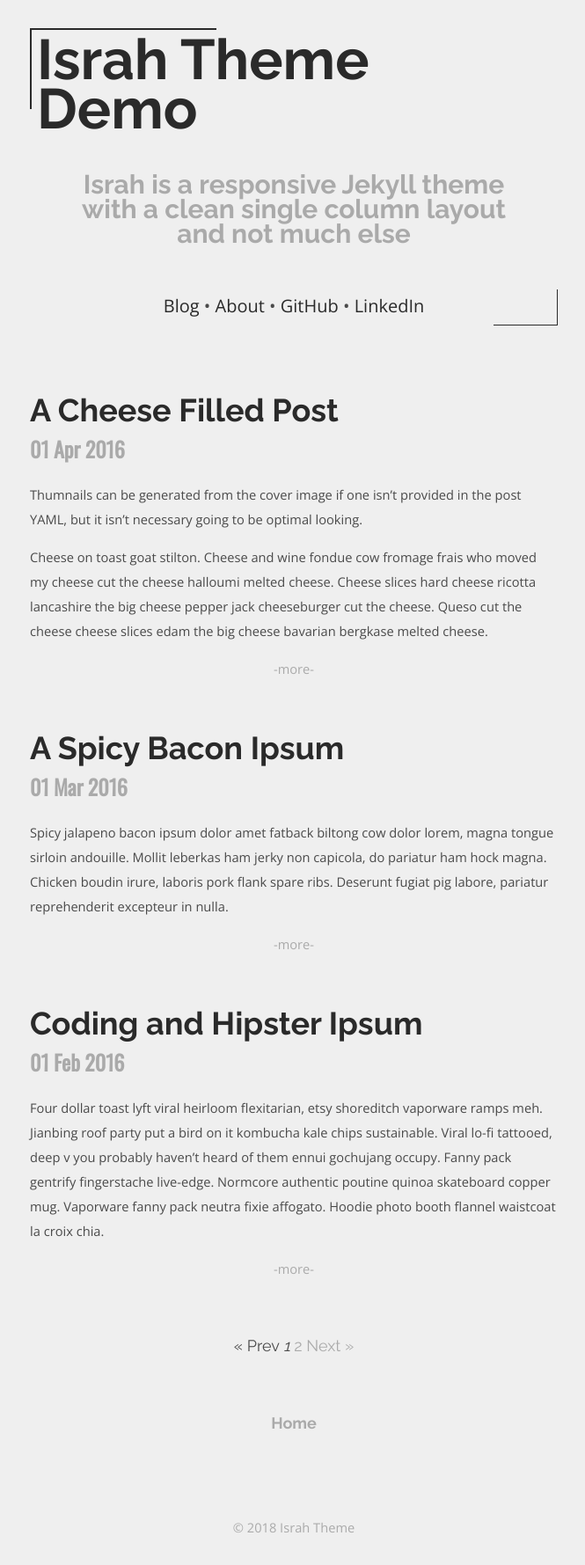
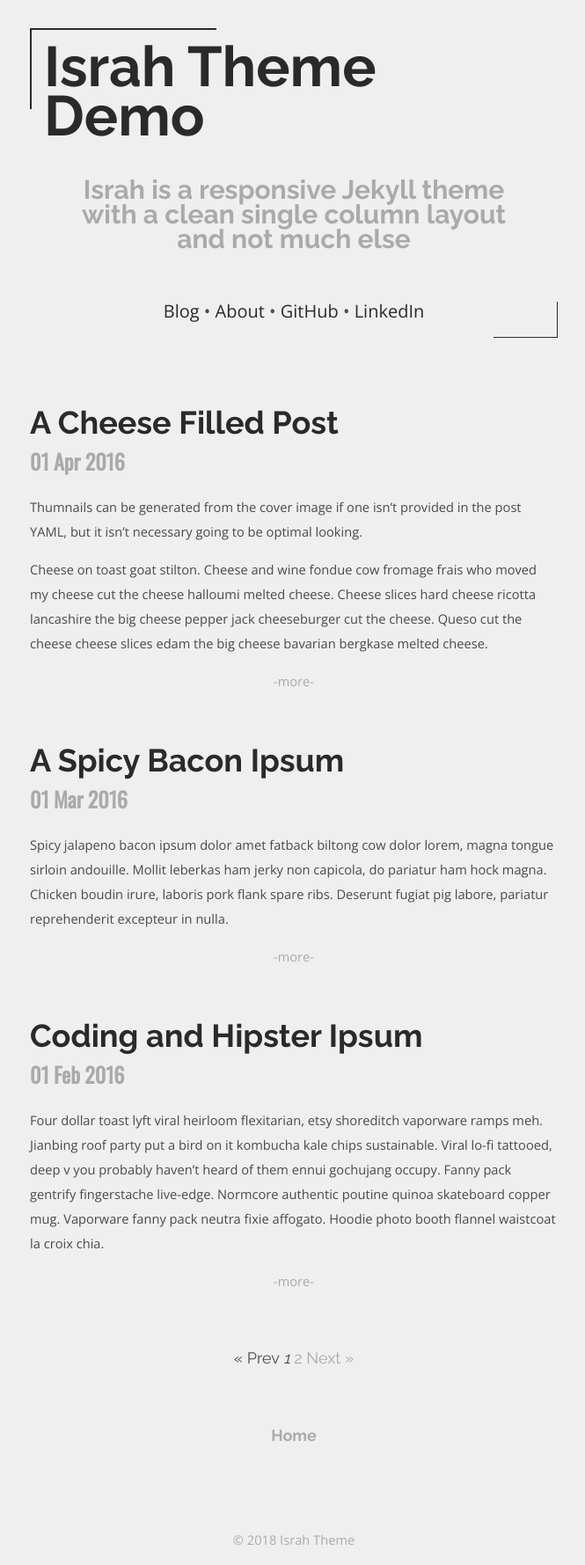
Before and after one commit to ezrasavard/israh-jekyll-theme, a Jekyll site: the page built from index.html, in a window 1280 px wide. Shown: the whole page at 88% size, without its empty margins (306-971 px from the left). Built offline with Jekyll 4.4.1, drawn with Linux system fonts in a browser that asks for light colours; the list of posts is cut into pages by our own code.

Commit message:
tweak padding in title

```diff
--- a/_sass/israh.scss
+++ b/_sass/israh.scss
@@ -67,7 +67,8 @@ body {
     font-family: 'Raleway', Arial, sans-serif;
     margin-top: 32px;
     margin-bottom: 12px;
-    padding: 8px 8px 8px 8px;
+    padding-top: 16px;
+    padding-left: 16px;
     font-size: 64px;
     line-height: 56px;
     width: 90%;
@@ -113,7 +114,7 @@ h1 {
 nav {
   background: inherit;
   padding-top: 24px;
-  padding-bottom: 8px;
+  padding-bottom: 16px;
   margin-top: 24px;
   margin-bottom: 80px;
   font-size: 20px;
```
